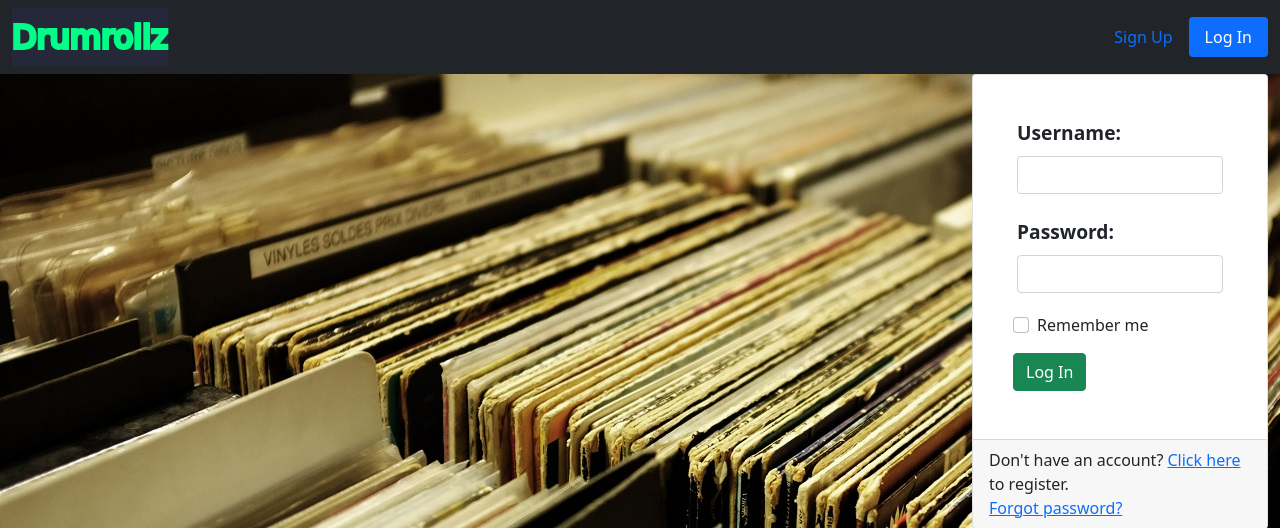
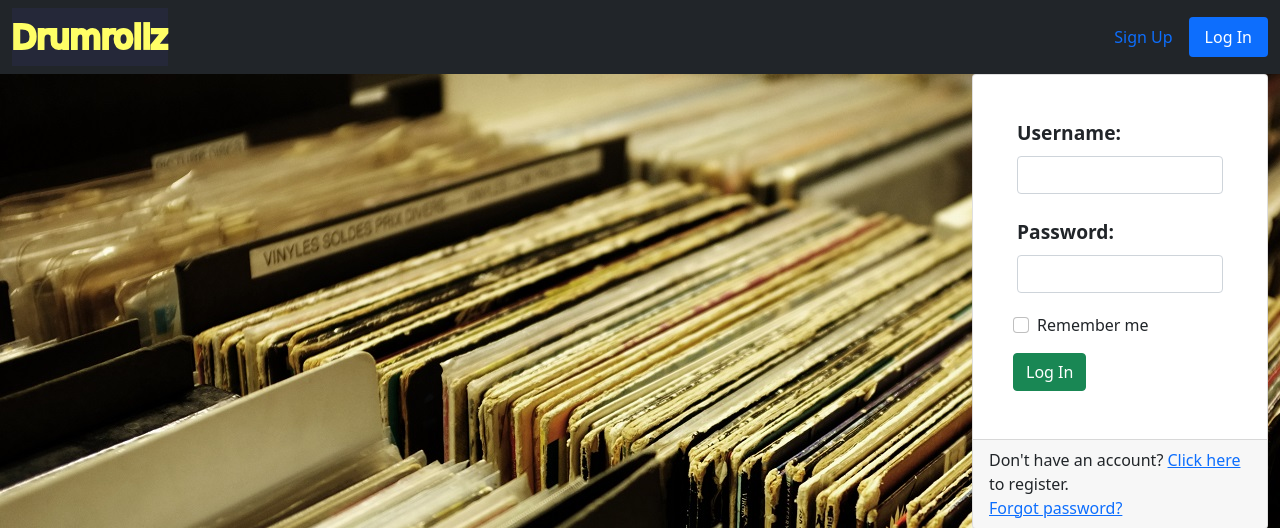
Before and after one commit to yatharta/django-drumrollz, a Django app: page /music/ in a window 1280 px wide. Shown: the top 528 px of the page. Run offline with Django 3.2, Linux system fonts and the light colour scheme; some libraries are stand-ins or nearby versions; some web fonts are replaced.

Commit message:
Update: Changed the color of Nav-brand

```diff
--- a/drumrollz/music/static/music/style.css
+++ b/drumrollz/music/static/music/style.css
@@ -17,7 +17,7 @@ ul.errorlist > li {
 #navbar-brand{
     display: flex;
     background: #252839;
-    -webkit-text-stroke: 0.3vw #01fe87;
+    -webkit-text-stroke: 0.3vw #ffff66;
     text-decoration:solid;
     font-family: Princess Sofia, cursive;
     font-size: xx-large;
@@ -25,9 +25,9 @@ ul.errorlist > li {
 }
 #navbar-brand::before
 {
-    color: #01fe87;
+    color: #ffff66;
     -webkit-text-stroke: 0vw #383d52;
-    border-right: 2px solid #01fe87;
+    border-right: 2px solid #ffff66;
     overflow: hidden;
     animation: animate 6s linear infinite;
 }
```
Also changed, not shown: drumrollz/db.sqlite3.
